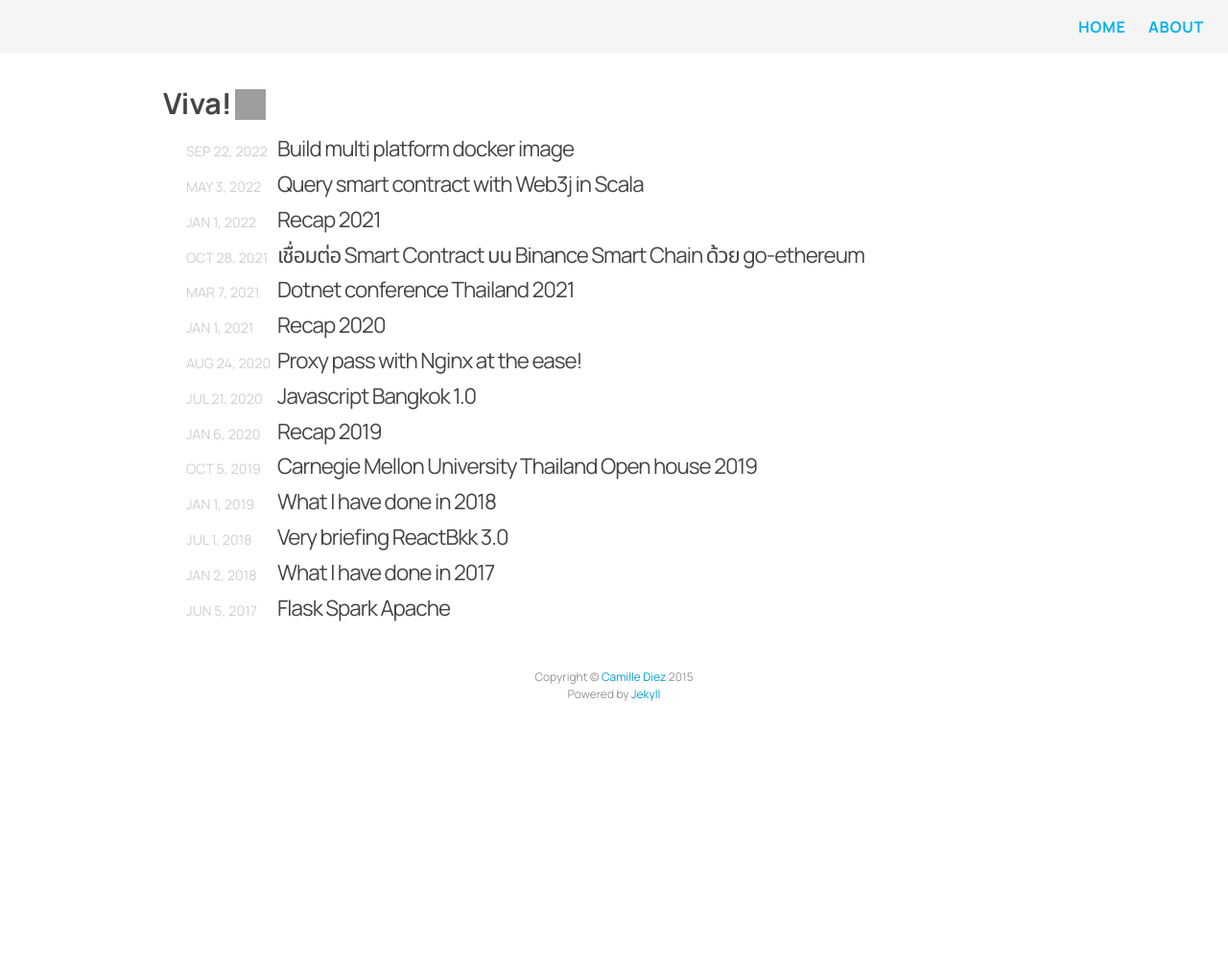
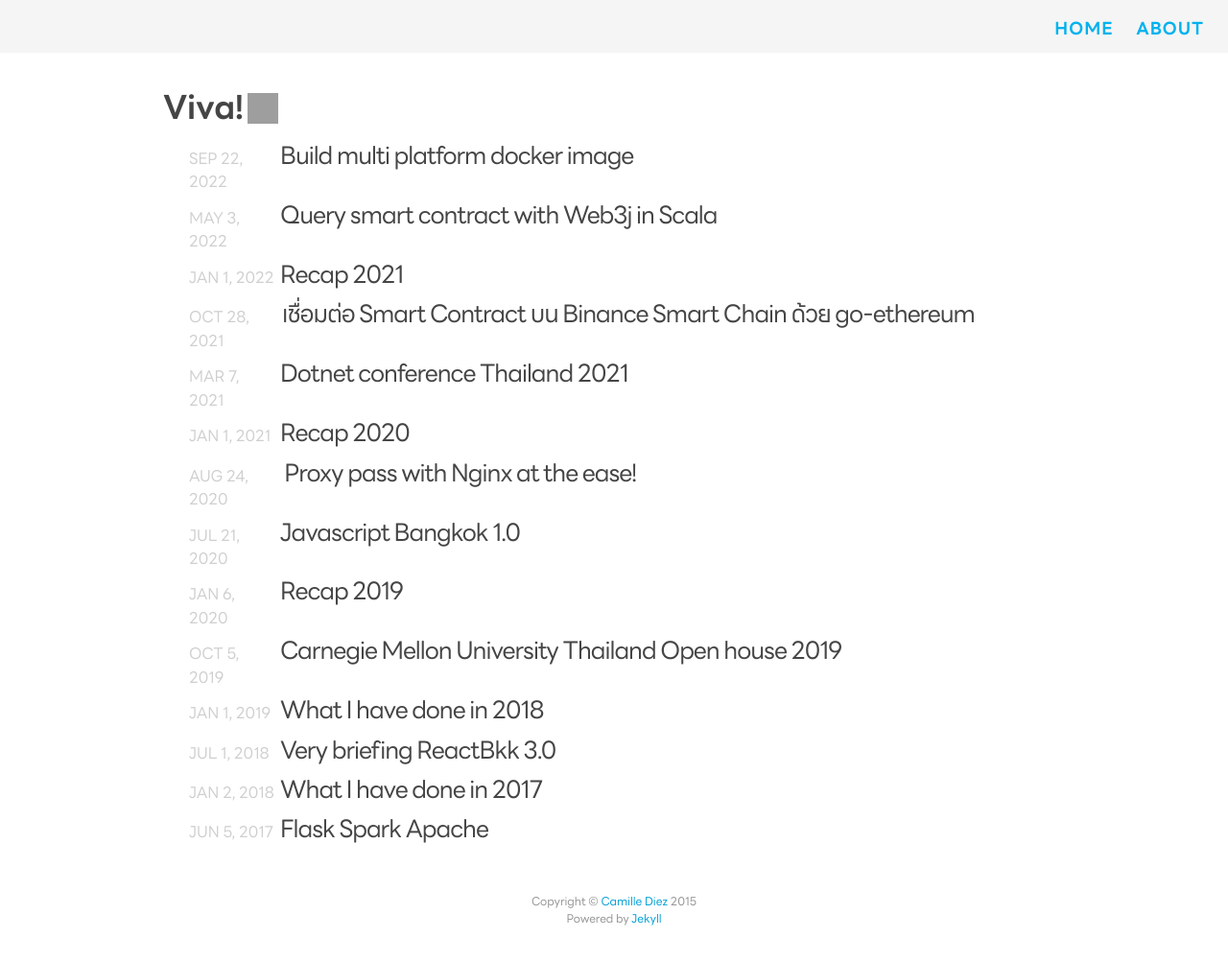
Before and after one commit to oat9002/oat9002.github.io, a Jekyll site: the page built from index.html, in a window 1280 px wide. Shown: the whole page at 96% size. Built offline with Jekyll 4.4.1, drawn with Linux system fonts in a browser that asks for light colours; nearby versions of some CDN libraries; before the commit the page ends 900 px from its top, so only the background shows below that; grey boxes are pictures that could not be loaded.

Commit message:
:lipstick: font

```diff
--- a/_sass/_base.scss
+++ b/_sass/_base.scss
@@ -26,7 +26,7 @@ body {
     font-family: $base-font-family;
     font-size: $base-font-size;
     line-height: $base-line-height;
-    font-weight: 300;
+    font-weight: 400;
     color: $text-color;
     background-color: $background-color !important;
     -webkit-text-size-adjust: 100%;
--- /dev/null
+++ b/_sass/_font.scss
@@ -0,0 +1,85 @@
+$line-seed-font-path: "../assets/fonts/line_seed";
+
+@font-face {
+    src: url("#{$line-seed-font-path}/LINESeedSans_W_Th.woff2") format("woff2");
+
+    font-family: "LineSeedSans";
+    font-weight: 100;
+}
+
+@font-face {
+    src: url("#{$line-seed-font-path}/LINESeedSans_W_Rg.woff2") format("woff2");
+
+    font-family: "LineSeedSans";
+    font-weight: 400;
+}
+
+@font-face {
+    src: url("#{$line-seed-font-path}/LINESeedSans_W_Bd.woff2") format("woff2");
+
+    font-family: "LineSeedSans";
+    font-weight: 700;
+}
+
+@font-face {
+    src: url("#{$line-seed-font-path}/LINESeedSans_W_XBd.woff2") format("woff2");
+
+    font-family: "LineSeedSans";
+    font-weight: 800;
+}
+
+@font-face {
+    src: url("#{$line-seed-font-path}/LINESeedJP_OTF_Th.woff2") format("woff2");
+
+    font-family: "LineSeedJP";
+    font-weight: 100;
+}
+
+@font-face {
+    src: url("#{$line-seed-font-path}/LINESeedJP_OTF_Rg.woff2") format("woff2");
+
+    font-family: "LineSeedJP";
+    font-weight: 400;
+}
+
+@font-face {
+    src: url("#{$line-seed-font-path}/LINESeedJP_OTF_Bd.woff2") format("woff2");
+
+    font-family: "LineSeedJP";
+    font-weight: 700;
+}
+
+@font-face {
+    src: url("#{$line-seed-font-path}/LINESeedJP_OTF_Eb.woff2") format("woff2");
+
+    font-family: "LineSeedJP";
+    font-weight: 800;
+}
+
+@font-face {
+    src: url("#{$line-seed-font-path}/LINESeedSansTH_W_Th.woff2") format("woff2");
+
+    font-family: "LineSeedSansTH";
+    font-weight: 100;
+}
+
+@font-face {
+    src: url("#{$line-seed-font-path}/LINESeedSansTH_W_Rg.woff2") format("woff2");
+
+    font-family: "LineSeedSansTH";
+    font-weight: 400;
+}
+
+@font-face {
+    src: url("#{$line-seed-font-path}/LINESeedSansTH_W_Bd.woff2") format("woff2");
+
+    font-family: "LineSeedSansTH";
+    font-weight: 700;
+}
+
+@font-face {
+    src: url("#{$line-seed-font-path}/LINESeedSansTH_W_XBd.woff2") format("woff2");
+
+    font-family: "LineSeedSansTH";
+    font-weight: 800;
+}
--- a/_sass/_layout.scss
+++ b/_sass/_layout.scss
@@ -135,7 +135,7 @@
 
 .post-link {
     font-family: $base-font-family;
-    font-weight: 300;
+    font-weight: 400;
     font-size: 1.5em;
     letter-spacing: -1px;
     color: #454545;
--- a/css/main.scss
+++ b/css/main.scss
@@ -4,8 +4,8 @@
 @charset "utf-8";
 
 // Our variables
-$base-font-family: Manrope, "Noto Sans Thai", "PT Sans", Helvetica, Arial, sans-serif;
-$base-font-size: 16px;
+$base-font-family: LineSeedSans, LineSeedSansTH, LineSeedJP, "PT Sans", Helvetica, Arial, sans-serif;
+$base-font-size: 18px;
 $small-font-size: $base-font-size * 0.895;
 $large-font-size: $base-font-size * 1.4;
 
@@ -40,4 +40,4 @@ $on-laptop: 1000px;
 }
 
 // Import partials from `sass_dir` (defaults to `_sass`)
-@import "base", "layout", "syntax-highlighting";
+@import "base", "layout", "syntax-highlighting", "font";
```
Also changed, not shown: assets/fonts/line_seed/LINESeedSansTH_W_Bd.woff2 (added), assets/fonts/line_seed/LINESeedSansTH_W_Rg.woff2 (added), assets/fonts/line_seed/LINESeedSansTH_W_Th.woff2 (added), assets/fonts/line_seed/LINESeedSansTH_W_XBd.woff2 (added), assets/fonts/line_seed/LINESeedSans_W_Bd.woff2 (added), assets/fonts/line_seed/LINESeedSans_W_Rg.woff2 (added), assets/fonts/line_seed/LINESeedSans_W_Th.woff2 (added), assets/fonts/line_seed/LINESeedSans_W_XBd.woff2 (added), 4 other files.
